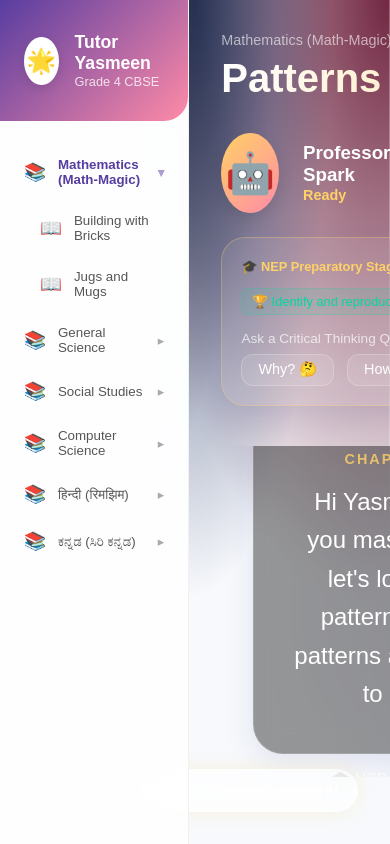
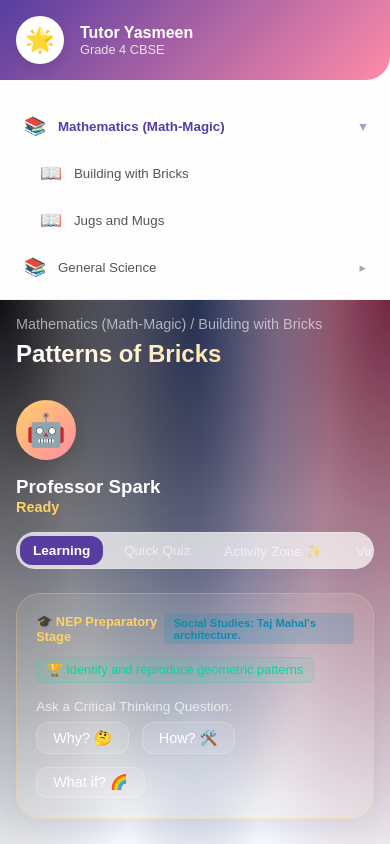
Before and after one commit to muzabasha/4thstd, a Next.js app: page / in a window 390 px wide. Shown: the top 844 px of the page. Built offline with nearby package versions, Linux system fonts and the light colour scheme; a web font is replaced by a local one.

Commit message:
Optimize layout for responsive design across multiple screen sizes

```diff
--- a/app/globals.css
+++ b/app/globals.css
@@ -668,3 +668,113 @@ button {
   font-size: 0.85rem;
   margin-bottom: 0.4rem;
 }
+
+/* Responsive Design Media Queries */
+
+/* Tablet and Smaller (max-width: 1024px) */
+@media (max-width: 1024px) {
+  :root {
+    --sidebar-width: 240px;
+  }
+
+  .sidebar {
+    width: var(--sidebar-width);
+  }
+
+  .main-content h1 {
+    font-size: 2rem;
+  }
+
+  .tutor-container {
+    height: auto;
+    min-height: calc(100vh - 150px);
+  }
+}
+
+/* Mobile Devices (max-width: 768px) */
+@media (max-width: 768px) {
+  .container {
+    flex-direction: column;
+  }
+
+  .sidebar {
+    width: 100%;
+    height: auto;
+    max-height: 300px;
+    border-right: none;
+    border-bottom: 1px solid rgba(0,0,0,0.05);
+    position: relative;
+  }
+
+  .sidebar-header {
+    padding: 1rem;
+  }
+
+  .main-content {
+    padding: 1.5rem;
+  }
+
+  .main-content h1 {
+    font-size: 1.8rem;
+  }
+
+  .tutor-header {
+    flex-direction: column;
+    align-items: flex-start;
+    gap: 1rem;
+  }
+
+  .mode-toggle {
+    margin-left: 0;
+    width: 100%;
+    overflow-x: auto;
+    padding: 0.2rem;
+  }
+
+  .mode-toggle button {
+    white-space: nowrap;
+    padding: 0.4rem 0.8rem;
+    font-size: 0.85rem;
+  }
+
+  .avatar.Large {
+    width: 60px;
+    height: 60px;
+    font-size: 2rem;
+  }
+
+  .page-footer {
+    position: relative;
+    bottom: auto;
+    right: auto;
+    margin-top: 2rem;
+    text-align: center;
+  }
+
+  .premium-badge {
+    display: inline-block;
+  }
+
+  .inquiry-chips {
+    flex-wrap: wrap;
+  }
+
+  .materials-list ul {
+    grid-template-columns: 1fr;
+  }
+}
+
+/* Extra Small Devices (max-width: 480px) */
+@media (max-width: 480px) {
+  .main-content {
+    padding: 1rem;
+  }
+
+  .main-content h1 {
+    font-size: 1.5rem;
+  }
+
+  .sidebar-header h2.title {
+    font-size: 1rem;
+  }
+}
--- a/app/page.tsx
+++ b/app/page.tsx
@@ -50,46 +50,6 @@ export default function Home() {
         </footer>
       </main>
 
-      <style jsx>{`
-        .page-header {
-          margin-bottom: 2rem;
-        }
-
-        .breadcrumb {
-          font-size: 0.9rem;
-          color: rgba(255, 255, 255, 0.6);
-          margin-bottom: 0.5rem;
-          font-weight: 500;
-        }
-
-        h1 {
-          font-size: 2.5rem;
-          font-weight: 800;
-          background: linear-gradient(to right, white, var(--accent));
-          -webkit-background-clip: text;
-          -webkit-text-fill-color: transparent;
-        }
-
-        .learning-area {
-          margin-top: 1rem;
-        }
-
-        .page-footer {
-          position: fixed;
-          bottom: 2rem;
-          right: 2rem;
-        }
-
-        .premium-badge {
-          font-size: 0.8rem;
-          padding: 0.8rem 1.2rem;
-          border-radius: 50px;
-          color: white;
-          border: 1px solid rgba(255, 255, 255, 0.4);
-          font-weight: 700;
-          box-shadow: 0 0 20px rgba(255, 209, 102, 0.2);
-        }
-      `}</style>
     </div>
   );
 }
--- a/components/InteractiveMapLab.tsx
+++ b/components/InteractiveMapLab.tsx
@@ -124,6 +124,17 @@ export default function InteractiveMapLab({ onLandmarkClick }: MapLabProps) {
           100% { box-shadow: 0 0 0 0 rgba(255, 209, 102, 0); }
         }
 
+        @media (max-width: 600px) {
+          .map-lab-container {
+            height: 250px;
+          }
+          .landmark-spot {
+            width: 24px;
+            height: 24px;
+            font-size: 1rem;
+          }
+        }
+
         .landmark-info {
           background: rgba(0,0,0,0.6);
           border: 1px solid var(--accent);
--- a/components/VoiceAITutor.tsx
+++ b/components/VoiceAITutor.tsx
@@ -344,6 +344,31 @@ export default function VoiceAITutor({ subject, chapter, topic }: VoiceAITutorPr
           padding: 1.2rem 2.5rem;
           font-size: 1.2rem;
         }
+
+        @media (max-width: 768px) {
+          .guidance-stage-container {
+            padding: 1rem;
+          }
+          .professor-avatar {
+            width: 80px;
+            height: 80px;
+            font-size: 3rem;
+          }
+          .professor-speech-bubble {
+            padding: 1.5rem;
+            border-radius: 20px;
+          }
+          .mentor-text {
+            font-size: 1.1rem;
+          }
+          .mastery-title {
+            font-size: 0.8rem;
+          }
+          .chip.Large {
+            padding: 0.8rem 1.5rem;
+            font-size: 1rem;
+          }
+        }
       `}</style>
     </div>
   );
```
